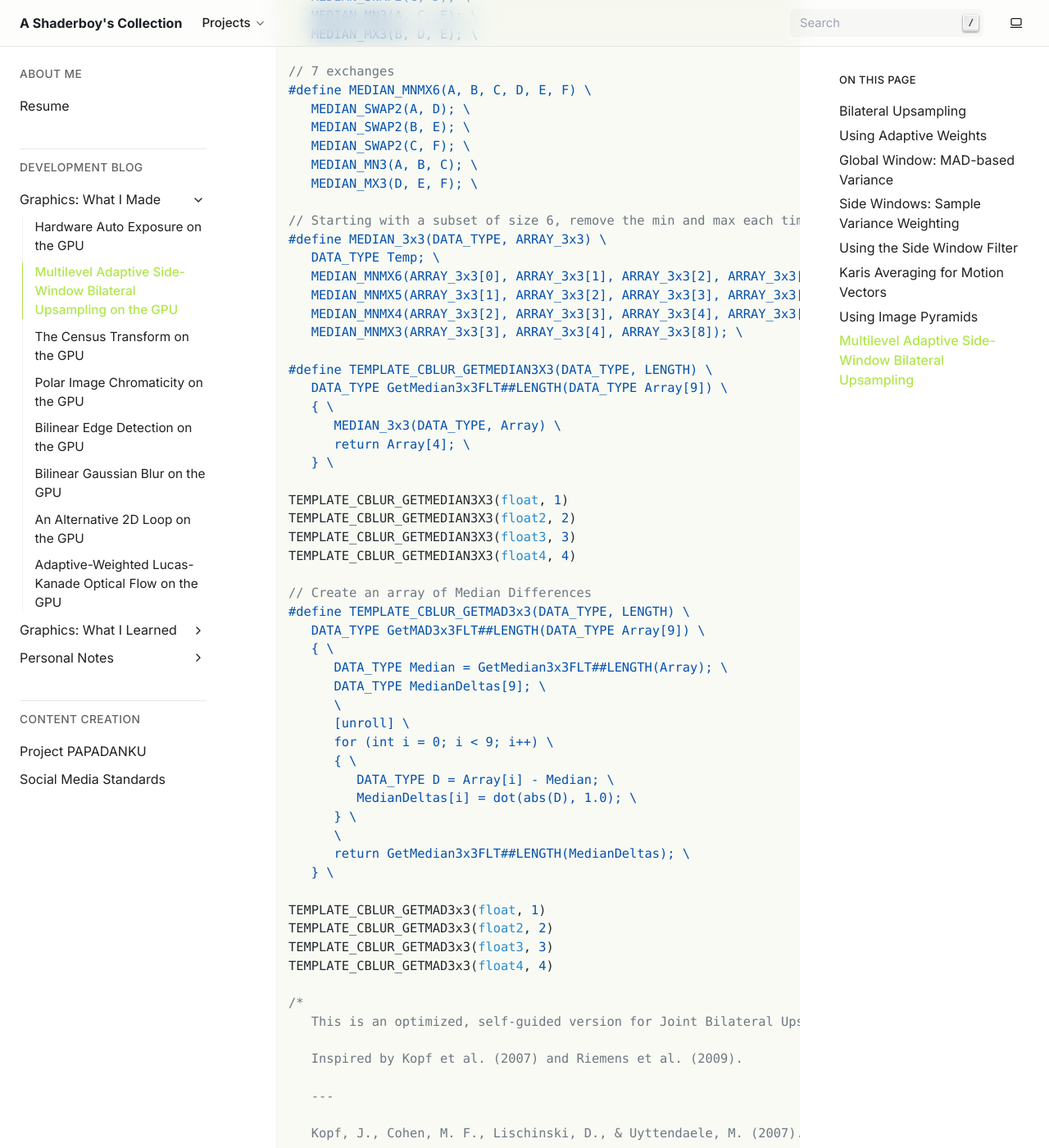
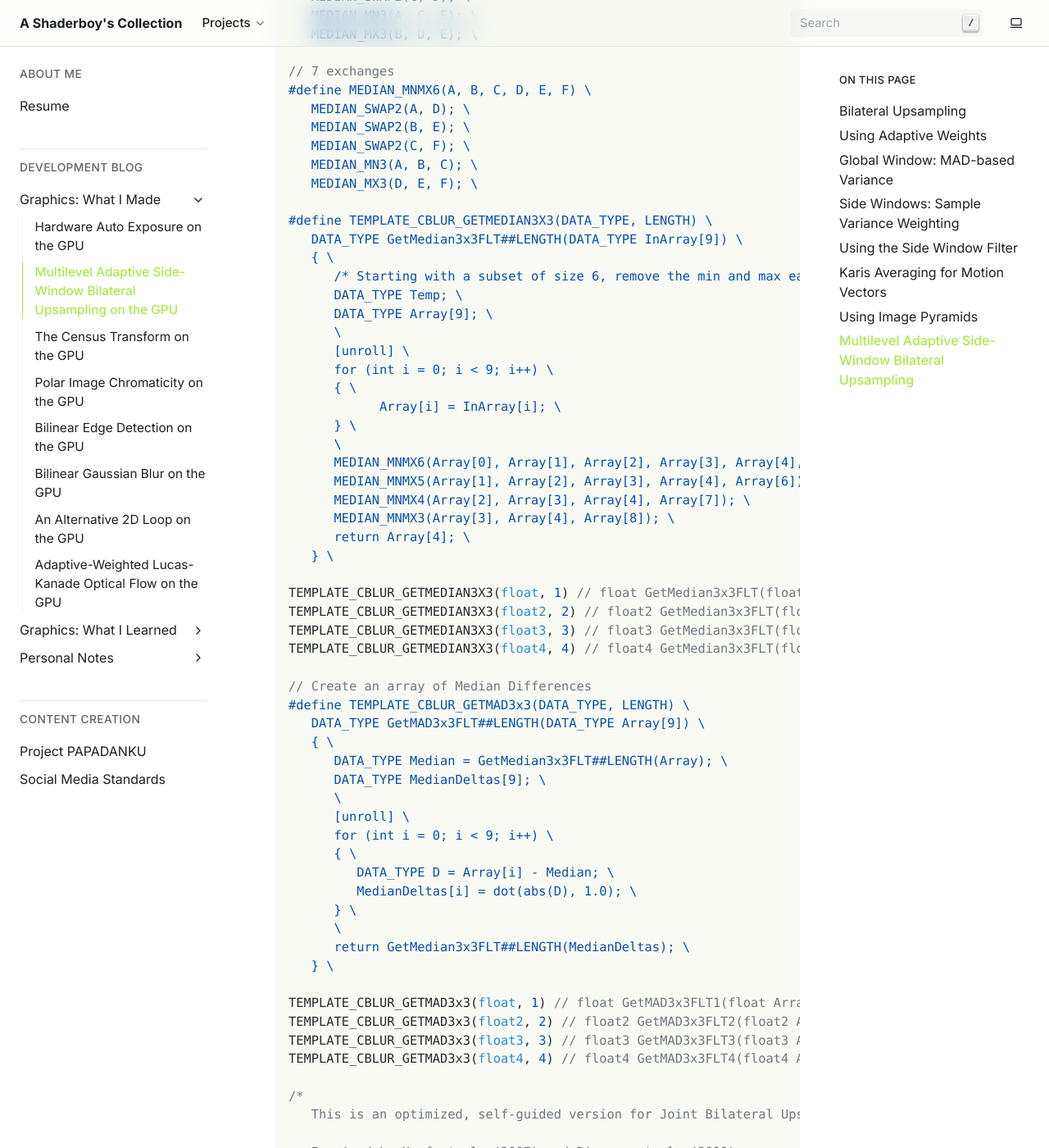
Before and after one commit to papadanku/papadanku.github.io, a Sphinx documentation site: the page built from doc/blog/made/bilateral.rst, in a window 1280 px wide and 1400 px high, scrolled down 6351 px. Shown: the whole window at 82% size. Built offline with Sphinx 7.4.7, drawn with Linux system fonts in a browser that asks for light colours.

Commit message:
Refactor bilateral.rst

```diff
--- a/doc/blog/made/bilateral.rst
+++ b/doc/blog/made/bilateral.rst
@@ -200,25 +200,30 @@ The technique builds upon bilateral upsampling using the following:
       MEDIAN_MN3(A, B, C); \
       MEDIAN_MX3(D, E, F); \
 
-   // Starting with a subset of size 6, remove the min and max each time
-   #define MEDIAN_3x3(DATA_TYPE, ARRAY_3x3) \
-      DATA_TYPE Temp; \
-      MEDIAN_MNMX6(ARRAY_3x3[0], ARRAY_3x3[1], ARRAY_3x3[2], ARRAY_3x3[3], ARRAY_3x3[4], ARRAY_3x3[5]); \
-      MEDIAN_MNMX5(ARRAY_3x3[1], ARRAY_3x3[2], ARRAY_3x3[3], ARRAY_3x3[4], ARRAY_3x3[6]); \
-      MEDIAN_MNMX4(ARRAY_3x3[2], ARRAY_3x3[3], ARRAY_3x3[4], ARRAY_3x3[7]); \
-      MEDIAN_MNMX3(ARRAY_3x3[3], ARRAY_3x3[4], ARRAY_3x3[8]); \
-
    #define TEMPLATE_CBLUR_GETMEDIAN3X3(DATA_TYPE, LENGTH) \
-      DATA_TYPE GetMedian3x3FLT##LENGTH(DATA_TYPE Array[9]) \
+      DATA_TYPE GetMedian3x3FLT##LENGTH(DATA_TYPE InArray[9]) \
       { \
-         MEDIAN_3x3(DATA_TYPE, Array) \
+         /* Starting with a subset of size 6, remove the min and max each time */ \
+         DATA_TYPE Temp; \
+         DATA_TYPE Array[9]; \
+         \
+         [unroll] \
+         for (int i = 0; i < 9; i++) \
+         { \
+               Array[i] = InArray[i]; \
+         } \
+         \
+         MEDIAN_MNMX6(Array[0], Array[1], Array[2], Array[3], Array[4], Array[5]); \
+         MEDIAN_MNMX5(Array[1], Array[2], Array[3], Array[4], Array[6]); \
+         MEDIAN_MNMX4(Array[2], Array[3], Array[4], Array[7]); \
+         MEDIAN_MNMX3(Array[3], Array[4], Array[8]); \
          return Array[4]; \
       } \
 
-   TEMPLATE_CBLUR_GETMEDIAN3X3(float, 1)
-   TEMPLATE_CBLUR_GETMEDIAN3X3(float2, 2)
-   TEMPLATE_CBLUR_GETMEDIAN3X3(float3, 3)
-   TEMPLATE_CBLUR_GETMEDIAN3X3(float4, 4)
+   TEMPLATE_CBLUR_GETMEDIAN3X3(float, 1) // float GetMedian3x3FLT(float InArray[9])
+   TEMPLATE_CBLUR_GETMEDIAN3X3(float2, 2) // float2 GetMedian3x3FLT(float2 InArray[9])
+   TEMPLATE_CBLUR_GETMEDIAN3X3(float3, 3) // float3 GetMedian3x3FLT(float3 InArray[9])
+   TEMPLATE_CBLUR_GETMEDIAN3X3(float4, 4) // float4 GetMedian3x3FLT(float4 InArray[9])
 
    // Create an array of Median Differences
    #define TEMPLATE_CBLUR_GETMAD3x3(DATA_TYPE, LENGTH) \
@@ -237,10 +242,10 @@ The technique builds upon bilateral upsampling using the following:
          return GetMedian3x3FLT##LENGTH(MedianDeltas); \
       } \
 
-   TEMPLATE_CBLUR_GETMAD3x3(float, 1)
-   TEMPLATE_CBLUR_GETMAD3x3(float2, 2)
-   TEMPLATE_CBLUR_GETMAD3x3(float3, 3)
-   TEMPLATE_CBLUR_GETMAD3x3(float4, 4)
+   TEMPLATE_CBLUR_GETMAD3x3(float, 1) // float GetMAD3x3FLT1(float Array[9])
+   TEMPLATE_CBLUR_GETMAD3x3(float2, 2) // float2 GetMAD3x3FLT2(float2 Array[9])
+   TEMPLATE_CBLUR_GETMAD3x3(float3, 3) // float3 GetMAD3x3FLT3(float3 Array[9])
+   TEMPLATE_CBLUR_GETMAD3x3(float4, 4) // float4 GetMAD3x3FLT4(float4 Array[9])
 
    /*
       This is an optimized, self-guided version for Joint Bilateral Upsampling implemented in HLSL.
```
